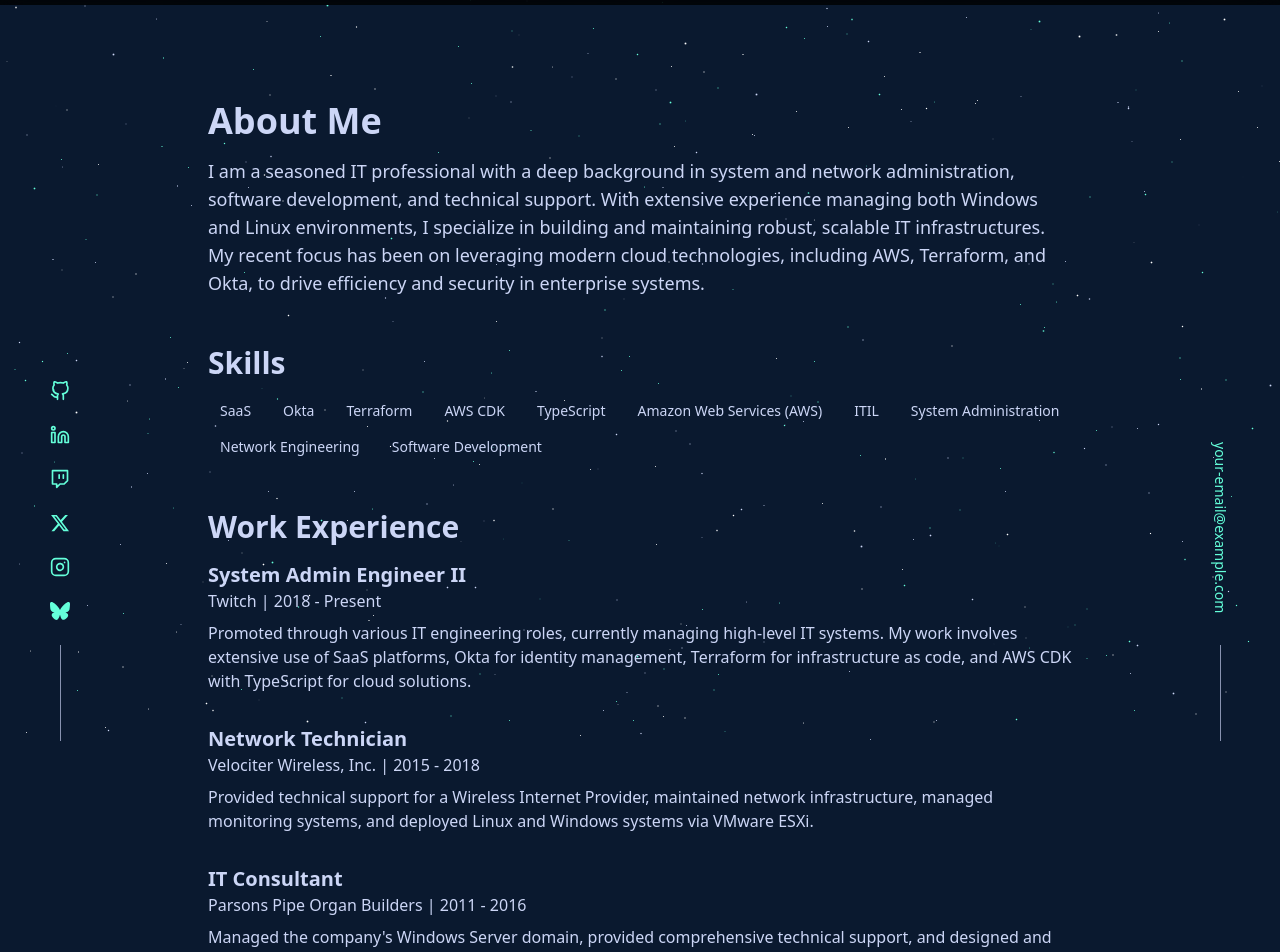
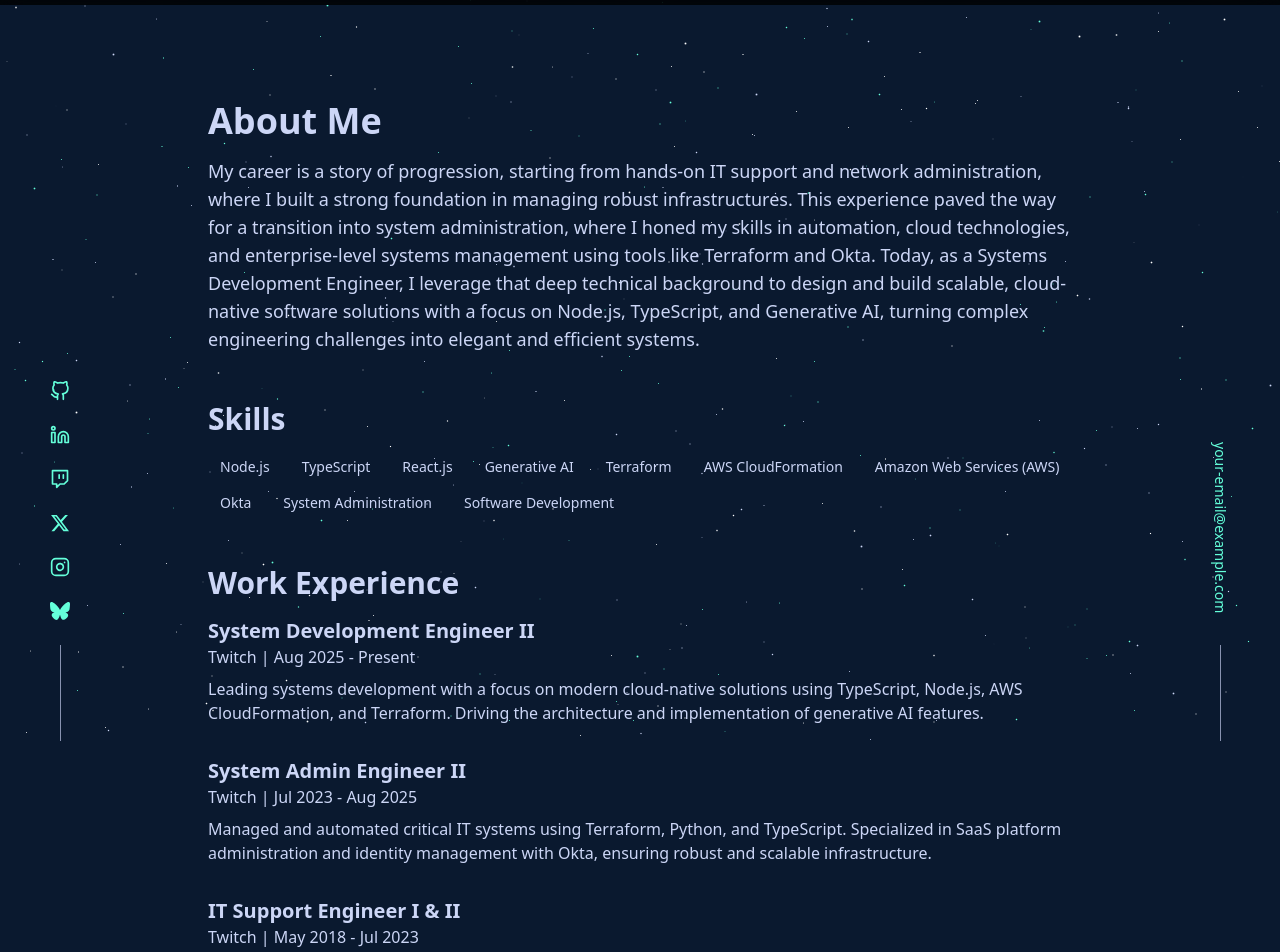
Before and after one commit to Davie3/davie3-com, a Next.js app: page /about in a window 1280 px wide. Shown: the part 59-1011 px from the top of the page. Built offline with nearby package versions, Linux system fonts and the light colour scheme.

Commit message:
content: update professional profile with current role and tech focus

```diff
--- a/src/app/about/page.tsx
+++ b/src/app/about/page.tsx
@@ -17,14 +17,26 @@
       <section id="about">
         <h1 className="text-4xl font-bold text-primary">About Me</h1>
         <p className="mt-4 text-lg text-muted-foreground">
-          I am a seasoned IT professional with a deep background in system and
+          My career is a story of progression, starting from hands-on IT support
+          and network administration, where I built a strong foundation in
+          managing robust infrastructures. This experience paved the way for a
+          transition into system administration, where I honed my skills in
+          automation, cloud technologies, and enterprise-level systems
+          management using tools like Terraform and Okta. Today, as a Systems
+          Development Engineer, I leverage that deep technical background to
+          design and build scalable, cloud-native software solutions with a
+          focus on Node.js, TypeScript, and Generative AI, turning complex
+          engineering challenges into elegant and efficient systems.
+        </p>
+        {/* <p>
+        I am a seasoned IT professional with a deep background in system and
           network administration, software development, and technical support.
           With extensive experience managing both Windows and Linux
           environments, I specialize in building and maintaining robust,
           scalable IT infrastructures. My recent focus has been on leveraging
           modern cloud technologies, including AWS, Terraform, and Okta, to
           drive efficiency and security in enterprise systems.
-        </p>
+        </p> */}
       </section>
 
       <section id="skills" className="mt-12">
--- a/src/constants/personal.ts
+++ b/src/constants/personal.ts
@@ -12,38 +12,52 @@
 } as const;
 
 export const SKILLS = [
-  'SaaS',
+  'Node.js',
+  'TypeScript',
+  'React.js',
+  'Generative AI',
+  'Terraform',
+  'AWS CloudFormation',
+  'Amazon Web Services (AWS)',
   'Okta',
-  'Terraform',
-  'AWS CDK',
-  'TypeScript',
-  'Amazon Web Services (AWS)',
-  'ITIL',
   'System Administration',
-  'Network Engineering',
   'Software Development',
 ] as const;
 
 export const EXPERIENCES: readonly Experience[] = [
   {
+    role: 'System Development Engineer II',
+    company: 'Twitch',
+    period: 'Aug 2025 - Present',
+    description:
+      'Leading systems development with a focus on modern cloud-native solutions using TypeScript, Node.js, AWS CloudFormation, and Terraform. Driving the architecture and implementation of generative AI features.',
+  },
+  {
     role: 'System Admin Engineer II',
     company: 'Twitch',
-    period: '2018 - Present',
+    period: 'Jul 2023 - Aug 2025',
     description:
-      'Promoted through various IT engineering roles, currently managing high-level IT systems. My work involves extensive use of SaaS platforms, Okta for identity management, Terraform for infrastructure as code, and AWS CDK with TypeScript for cloud solutions.',
+      'Managed and automated critical IT systems using Terraform, Python, and TypeScript. Specialized in SaaS platform administration and identity management with Okta, ensuring robust and scalable infrastructure.',
+  },
+  {
+    role: 'IT Support Engineer I & II',
+    company: 'Twitch',
+    period: 'May 2018 - Jul 2023',
+    description:
+      'Provided foundational IT support, growing into a senior role responsible for technical escalations, process automation, and mentoring. Developed skills in Okta, ITIL, and technical writing.',
   },
   {
     role: 'Network Technician',
     company: 'Velociter Wireless, Inc.',
-    period: '2015 - 2018',
+    period: 'Nov 2015 - May 2018',
     description:
-      'Provided technical support for a Wireless Internet Provider, maintained network infrastructure, managed monitoring systems, and deployed Linux and Windows systems via VMware ESXi.',
+      'Managed network infrastructure for a wireless ISP, providing on-site and remote support. Maintained monitoring systems and deployed both Linux and Windows servers in a VMware environment.',
   },
   {
     role: 'IT Consultant',
     company: 'Parsons Pipe Organ Builders',
-    period: '2011 - 2016',
+    period: 'Apr 2011 - Apr 2016',
     description:
-      "Managed the company's Windows Server domain, provided comprehensive technical support, and designed and implemented a disaster recovery plan. Led server migration and virtualization projects.",
+      'Oversaw the entire IT infrastructure, including Windows Server administration, disaster recovery planning, and technical support for all hardware and software needs.',
   },
 ] as const;
```
